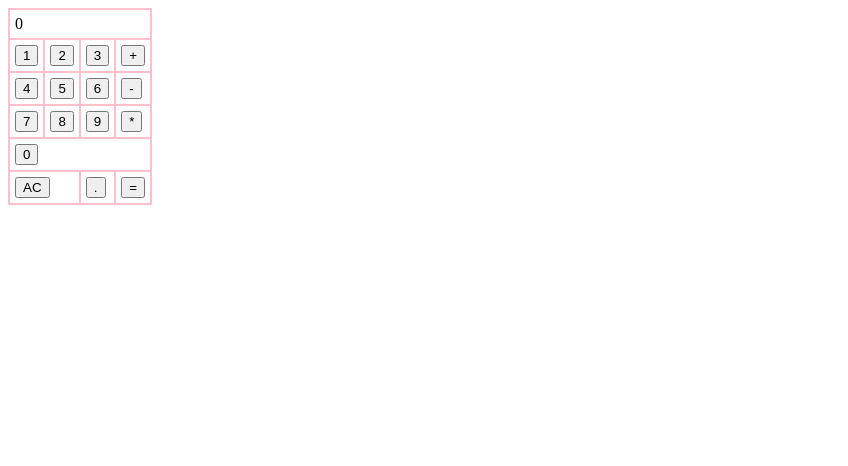
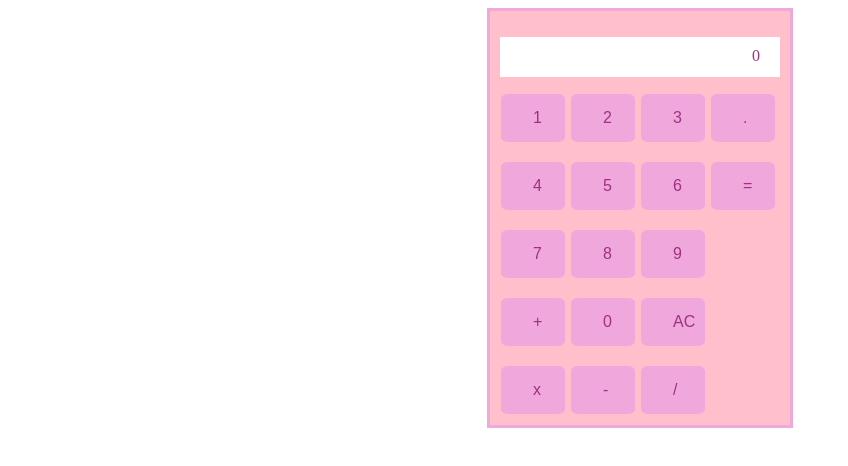
Before and after one commit to lleo-32/2019-2020-CSAAI-Practicas, a plain HTML site: page P2/index.html in a window 1280 px wide. Shown: the whole page, without its empty margins (0-848 px from the left). Drawn offline with Linux system fonts and the light colour scheme.

Commit message:
calculadora

```diff
--- /dev/null
+++ b/P2/index.css
@@ -0,0 +1,34 @@
+div {
+  width: 100%;
+  max-width: 280px;
+  border: solid 3px #EFA7DC;
+  padding:10px;
+  margin: auto;
+  background: pink;
+}
+button{
+  background-color: #EFA7DC;
+  border: 1px solid pink;
+  width: 50px;
+  color: #9E3182;
+  padding: 15px 32px;
+  text-align: center;
+  text-decoration: none;
+  display: inline-block;
+  font-size: 16px;
+  border-radius: 12%;
+}
+.cdigito{
+  background-color: ;
+}
+
+p{
+background-color: white;
+text-align: right;
+height: 30px;
+padding-right: 20px;
+padding-top: 10px;
+color: #9E3182;
+
+
+}
--- a/P2/index.html
+++ b/P2/index.html
@@ -3,52 +3,44 @@
   <head>
     <meta charset="utf-8">
     <title>Calculadora</title>
+    <link rel="stylesheet" href="index.css">
     <script src="index.js" defer></script>
-    <style>
-      table,td {
-  border: 2px solid pink;
-  border-collapse: collapse;
-}
-th, td {
-  padding: 5px;
-  text-align: left;
-}
-</style>
   </head>
 
   <body>
-    <table>
-  <tr>
-    <td colspan="4">0</td>
-  </tr>
-  <tr>
-    <td><button onclick="...">1</td>
-    <td><button onclick="...">2</td>
-    <td><button onclick="...">3</td>
-    <td><button onclick="...">+</td>
-  </tr>
-  <tr>
-      <td><button onclick="...">4</td>
-      <td><button onclick="...">5</td>
-      <td><button onclick="...">6</td>
-      <td><button onclick="...">-</td>
-    </tr>
-    <tr>
-      <td><button onclick="...">7</td>
-      <td><button onclick="...">8</td>
-      <td><button onclick="...">9</td>
-      <td><button onclick="...">*</td>
-    </tr>
-    <tr>
-        <td colspan="34"><button onclick="...">0</td>
+    <div>
+    <p id="display">0</p>
+    <button class="cdigito" value="1">1</button>
+    <button class="cdigito" value="2">2</button>
+    <button class="cdigito" value="3">3</button>
+    <button id="punto" value=".">.</button>
+    <br>
+    <br>
+    <button class="cdigito" value="4">4</button>
+    <button class="cdigito" value="5">5</button>
+    <button class="cdigito" value="6">6</button>
+    <button id="igual">=</button>
+    <br>
+    <br>
+    <button class="cdigito" value="7">7</button>
+    <button class="cdigito" value="8">8</button>
+    <button class="cdigito" value="9">9</button>
+    <br>
+    <br>
 
-      </tr>
-      <tr>
-        <td colspan="2"><button onclick="...">AC</td>
-        <td><button onclick="...">.</td>
-        <td><button onclick="...">=</td>
-      </tr>
-</table>
+    <button id="suma" value="+">+</button>
+    <button class="cdigito" value="0">0</button>
+    <button id="clear">AC</button>
+
+    <br>
+    <br>
+    <button id="multi" value="*">x</button>
+    <button id="resta" value="-">-</button>
+    <button id="div" value="/">/</button>
+
+
+  </div>
+
 
   </body>
 </html>
--- a/P2/index.js
+++ b/P2/index.js
@@ -1 +1,54 @@
-const test=document.getElementById('test')
+console.log("Ejecutando JS...");
+
+display = document.getElementById("display")
+suma = document.getElementById("suma")
+igual = document.getElementById("igual")
+clear = document.getElementById("clear")
+
+let digitos = document.getElementsByClassName("cdigito")
+
+for(i=0; i<digitos.length; i++){
+  digitos[i].onclick = (ev) =>{
+    digito(ev.target);
+  }
+}
+
+function digito(button) {
+  if(display.innerHTML=="0"){
+  display.innerHTML = button.value;
+}else{
+  display.innerHTML += button.value;
+  }
+
+}
+
+//-- Insertar simbolo de sumar
+suma.onclick = () => {
+  display.innerHTML += suma.value;
+}
+
+resta.onclick = () => {
+  display.innerHTML += resta.value;
+}
+
+div.onclick = () => {
+  display.innerHTML += div.value;
+}
+
+multi.onclick = () => {
+  display.innerHTML += multi.value;
+}
+//-- Evaluar la expresion
+igual.onclick = () => {
+  display.innerHTML = eval(display.innerHTML);
+}
+
+punto.onclick = () => {
+  display.innerHTML += punto.value;
+}
+
+
+//-- Poner a cero la expresion
+clear.onclick = () => {
+  display.innerHTML = "0";
+}
```
